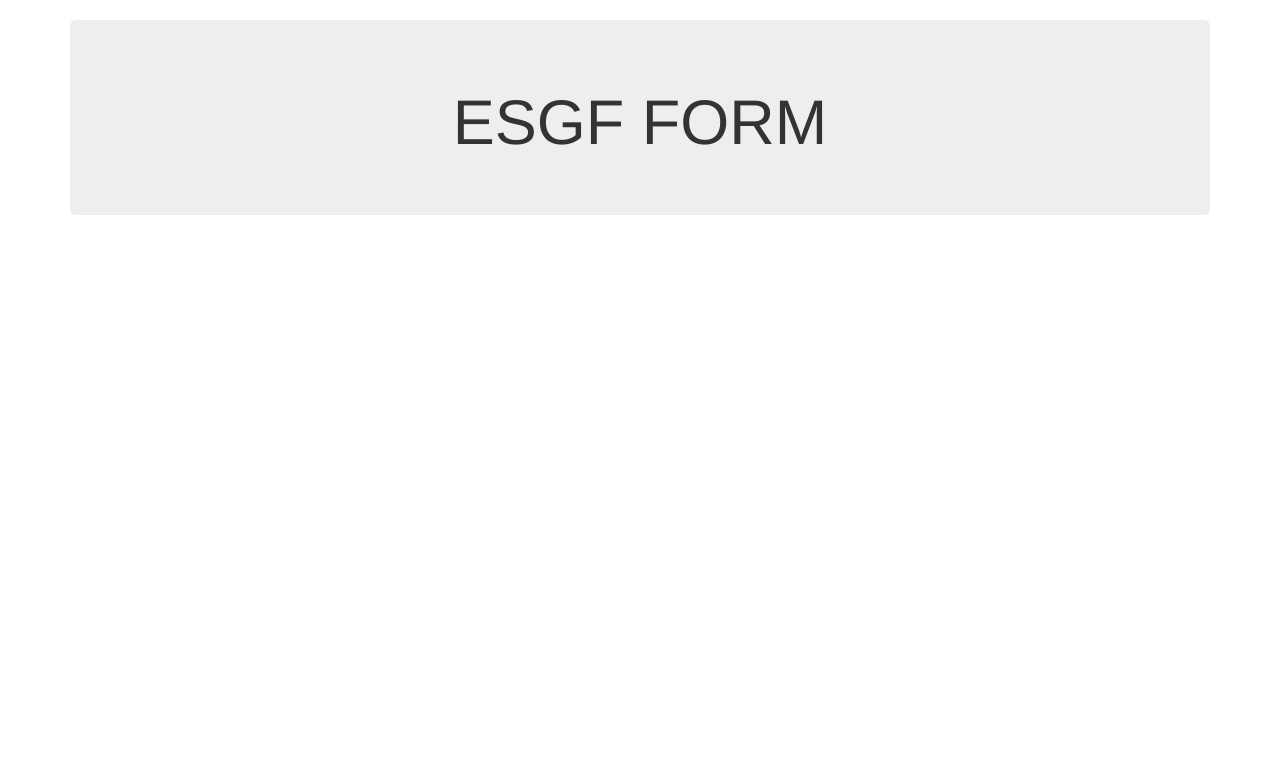
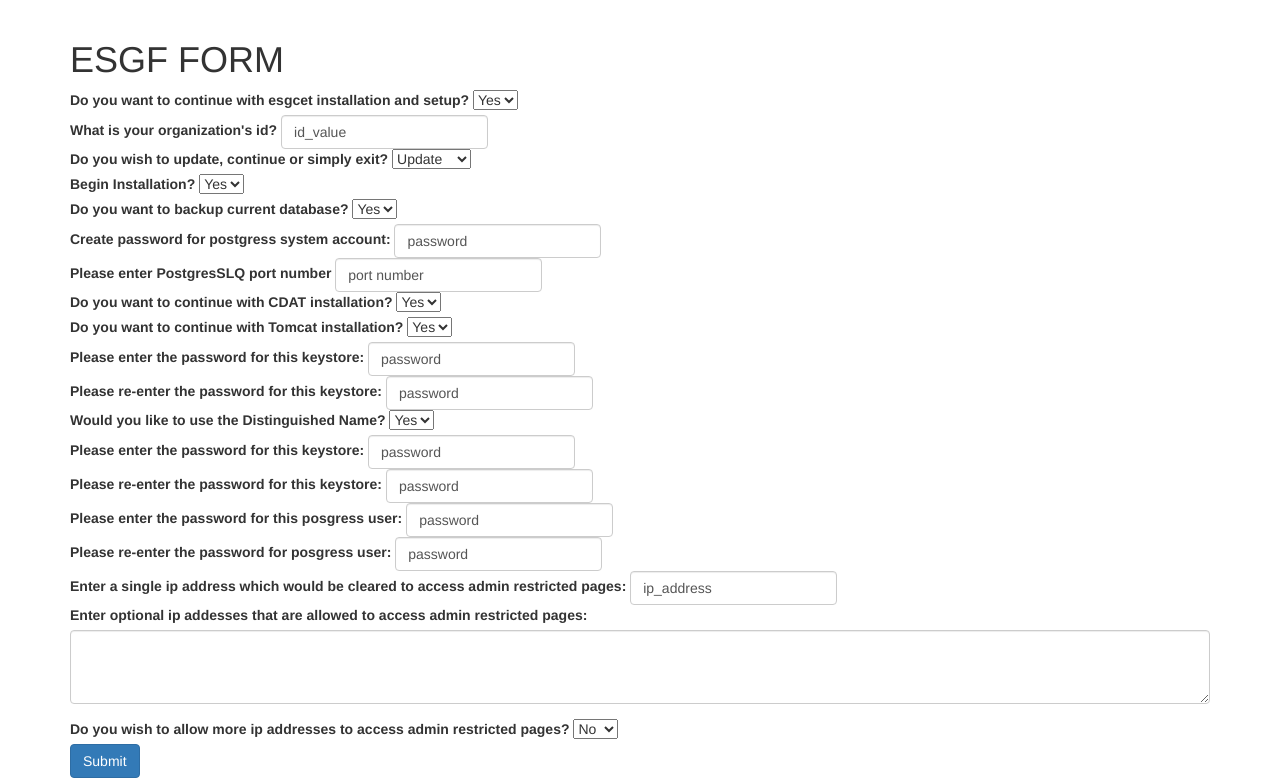
Before and after one commit to eliakindelrosario/Summer_2017, a Flask app: page /questionnair in a window 1280 px wide. Shown: the part 52-830 px from the top of the page. Before the commit the page ends 267 px from the top, so only its background shows below. Run offline with Flask 2, Linux system fonts and the light colour scheme; some libraries are stand-ins or nearby versions.

Commit message:
Added Form

```diff
--- a/python-flask-app/templates/questionnair.html
+++ b/python-flask-app/templates/questionnair.html
@@ -1,8 +1,129 @@
 {% extends 'base_layout.html' %}
 
 {% block body %}
-	<div class="jumbotron text-center">
+
 		<h1>ESGF FORM</h1>
+		<form action="" method="POST">
+		<div class="form-inline">
+			<label  for="inlineFormCustomSelect">Do you want to continue with <strong>esgcet</strong> installation and setup?</label>
+			<select class="custom-select mb-2 mr-sm-2 mb-sm-0" name='q1'>
+			<option selected>Yes</option>
+			<option value="1">No</option>
+			</select>
+		</div>
 
-	</div>
+		<div class="form-inline">
+			<label for="example-text-input" class="col-2 col-form-label">What is your organization's id?</label>
+			<input class="form-control" type="text" value="id_value" name='q2'>
+		</div>
+
+		<div class="form-inline">
+			<label class="mr-sm-2" for="inlineFormCustomSelect">Do you wish to update, continue or simply exit?</label>
+			<select class="custom-select mb-2 mr-sm-2 mb-sm-0" name='q3'>
+			<option selected>Update</option>
+			<option value="1">Continue</option>
+			<option value="1">Exit</option>
+			</select>
+		</div>
+
+		<div class="form-inline">
+			<label class="mr-sm-2" for="inlineFormCustomSelect">Begin Installation?</label>
+			<select class="custom-select mb-2 mr-sm-2 mb-sm-0" name='q4'>
+			<option selected>Yes</option>
+			<option value="1">No</option>
+			</select>
+		</div>
+
+		<div class="form-inline">
+			<label class="mr-sm-2" for="inlineFormCustomSelect">Do you want to backup current database?</label>
+			<select class="custom-select mb-2 mr-sm-2 mb-sm-0" name='q5'>
+			<option selected>Yes</option>
+			<option value="1">No</option>
+			</select>
+		</div>
+
+		<div class="form-inline">
+			<label for="example-text-input" class="col-2 col-form-label">Create password for postgress system account:</label>
+			<input class="form-control" type="text" value="password" name='q6'>
+		</div>
+
+		<div class="form-inline">
+			<label for="example-text-input" class="col-2 col-form-label">Please enter PostgresSLQ port number</label>
+			<input class="form-control" type="text" value="port number" name='q7'>
+		</div>
+
+		<div class="form-inline">
+			<label class="mr-sm-2" for="inlineFormCustomSelect">Do you want to continue with CDAT installation?</label>
+			<select class="custom-select mb-2 mr-sm-2 mb-sm-0" name='q8'>
+			<option selected>Yes</option>
+			<option value="1">No</option>
+			</select>
+		</div>
+
+		<div class="form-inline">
+			<label class="mr-sm-2" for="inlineFormCustomSelect">Do you want to continue with Tomcat installation?</label>
+			<select class="custom-select mb-2 mr-sm-2 mb-sm-0" name='q9'>
+			<option selected>Yes</option>
+			<option value="1">No</option>
+			</select>
+		</div>
+
+		<div class="form-inline">
+			<label for="example-text-input" class="col-2 col-form-label">Please enter the password for this keystore:</label>
+			<input class="form-control" type="text" value="password" name='q10'>
+		</div>
+
+		<div class="form-inline">
+			<label for="example-text-input" class="col-2 col-form-label">Please re-enter the password for this keystore:</label>
+			<input class="form-control" type="text" value="password" name='q11'>
+		</div>
+
+		<div class="form-inline">
+			<label class="mr-sm-2" for="inlineFormCustomSelect">Would you like to use the Distinguished Name?</label>
+			<select class="custom-select mb-2 mr-sm-2 mb-sm-0" name='q12'>
+			<option selected>Yes</option>
+			<option value="1">No</option>
+			</select>
+		</div>
+
+		<div class="form-inline">
+			<label for="example-text-input" class="col-2 col-form-label">Please enter the password for this keystore:</label>
+			<input class="form-control" type="text" value="password" name='q13'>
+		</div>
+
+		<div class="form-inline">
+			<label for="example-text-input" class="col-2 col-form-label">Please re-enter the password for this keystore:</label>
+			<input class="form-control" type="text" value="password" name='q14'>
+		</div>
+
+		<div class="form-inline">
+			<label for="example-text-input" class="col-2 col-form-label">Please enter the password for this posgress user:</label>
+			<input class="form-control" type="text" value="password" name='q15'>
+		</div>
+
+		<div class="form-inline">
+			<label for="example-text-input" class="col-2 col-form-label">Please re-enter the password for posgress user:</label>
+			<input class="form-control" type="text" value="password" name='q16'>
+		</div>
+
+		<div class="form-inline">
+			<label for="example-text-input" class="col-2 col-form-label">Enter a single ip address which would be cleared to access admin restricted pages:</label>
+			<input class="form-control" type="text" value="ip_address" name='q17'>
+		</div>
+
+		<div class="form-group">
+			<label for="example-text-input" class="col-2 col-form-label">Enter optional ip addesses that are allowed to access admin restricted pages:</label>
+			<textarea class="form-control" rows="3" name='q18'></textarea>
+		</div>
+
+		<div class="form-inline">
+			<label class="mr-sm-2" for="inlineFormCustomSelect">Do you wish to allow more ip addresses to access admin restricted pages?</label>
+			<select class="custom-select mb-2 mr-sm-2 mb-sm-0" name='q19'>
+			<option selected>No</option>
+			<option value="1">Yes</option>
+			</select>
+		</div>
+
+		<button type="submit" class="btn btn-primary">Submit</button>
+	</form>
 {% endblock %}
```
